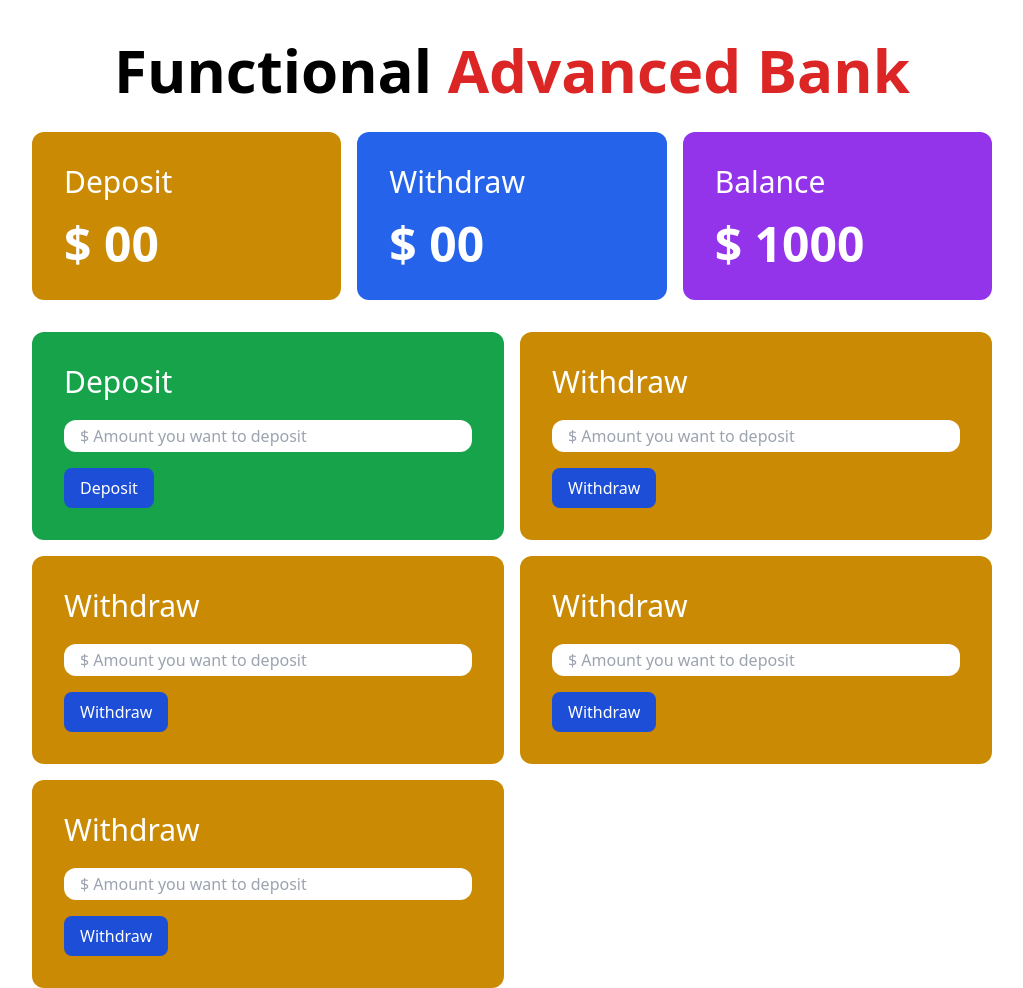
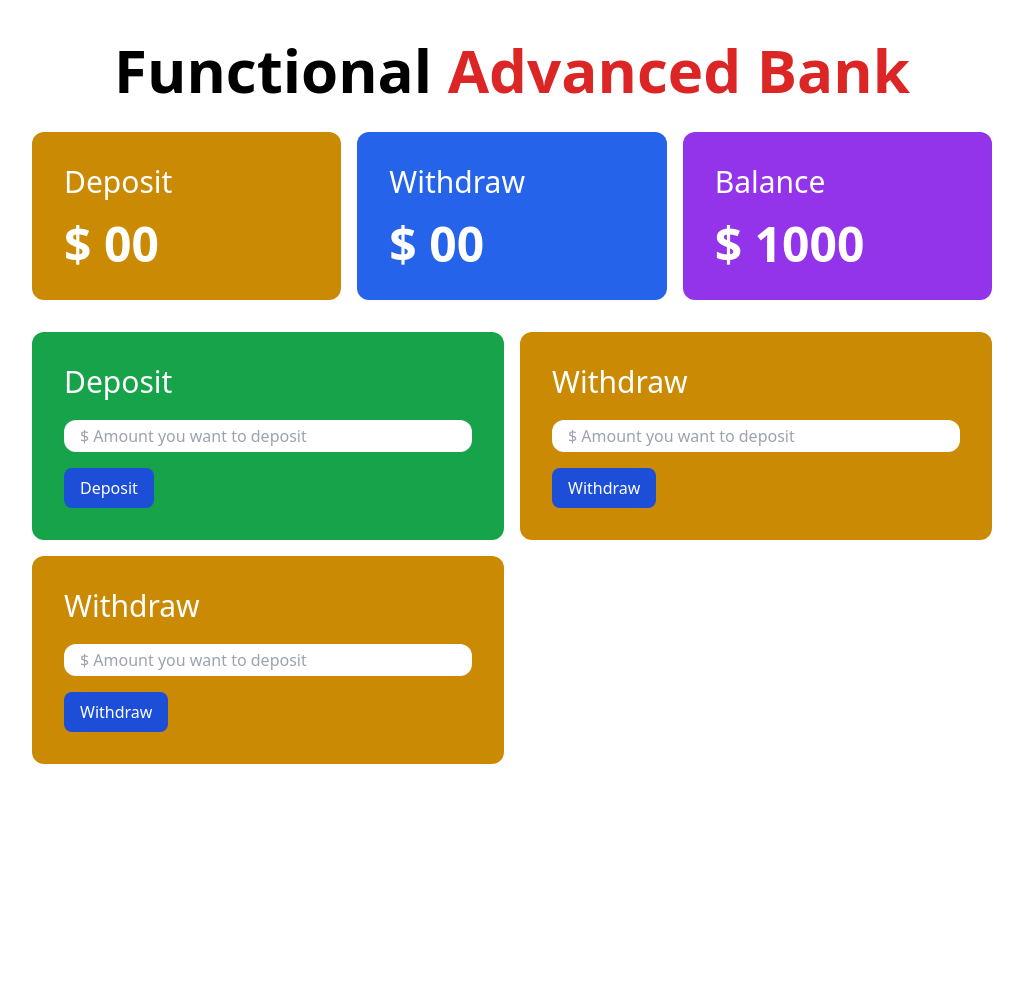
Before and after one commit to devmashum/Bank-advance, a plain HTML site: page index.html in a window 1280 px wide. Shown: the whole page, without its empty margins (128-1151 px from the left). After the commit the page ends 800 px from the top, so only its background shows below. Drawn offline with nearby package versions, Linux system fonts and the light colour scheme.

Commit message:
final commit

```diff
--- a/index.html
+++ b/index.html
@@ -61,23 +61,7 @@
                     <button id="btn-withdraw"
                         class="bg-blue-700 hover:bg-lime-400 mt-4 rounded-lg px-4 py-2">Withdraw</button>
                 </div>
-                <!--  -->
-                <div class="bg-yellow-600 p-8 rounded-xl text-white">
-                    <h4 class="text-3xl mb-5 ">Withdraw</h4>
-                    <input id="withdraw-field" class="w-full rounded-xl py-1 text-black px-4" type="text"
-                        placeholder="$ Amount you want to deposit ">
-                    <button id="btn-withdraw"
-                        class="bg-blue-700 hover:bg-lime-400 mt-4 rounded-lg px-4 py-2">Withdraw</button>
-                </div>
-                <div class="bg-yellow-600 p-8 rounded-xl text-white">
-                    <h4 class="text-3xl mb-5 ">Withdraw</h4>
-                    <input id="withdraw-field" class="w-full rounded-xl py-1 text-black px-4" type="text"
-                        placeholder="$ Amount you want to deposit ">
-                    <button id="btn-withdraw"
-                        class="bg-blue-700 hover:bg-lime-400 mt-4 rounded-lg px-4 py-2">Withdraw</button>
-                </div>
 
-                <!--  -->
 
 
             </div>
```
